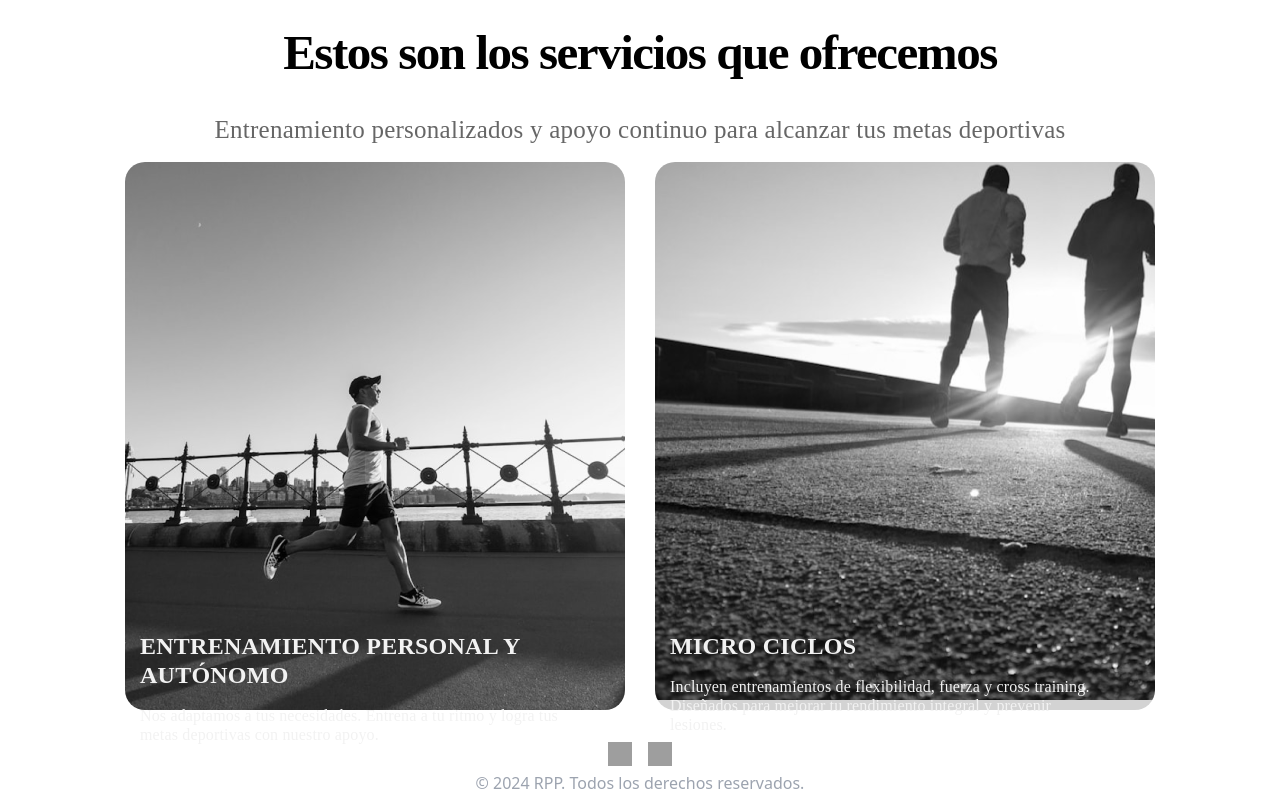
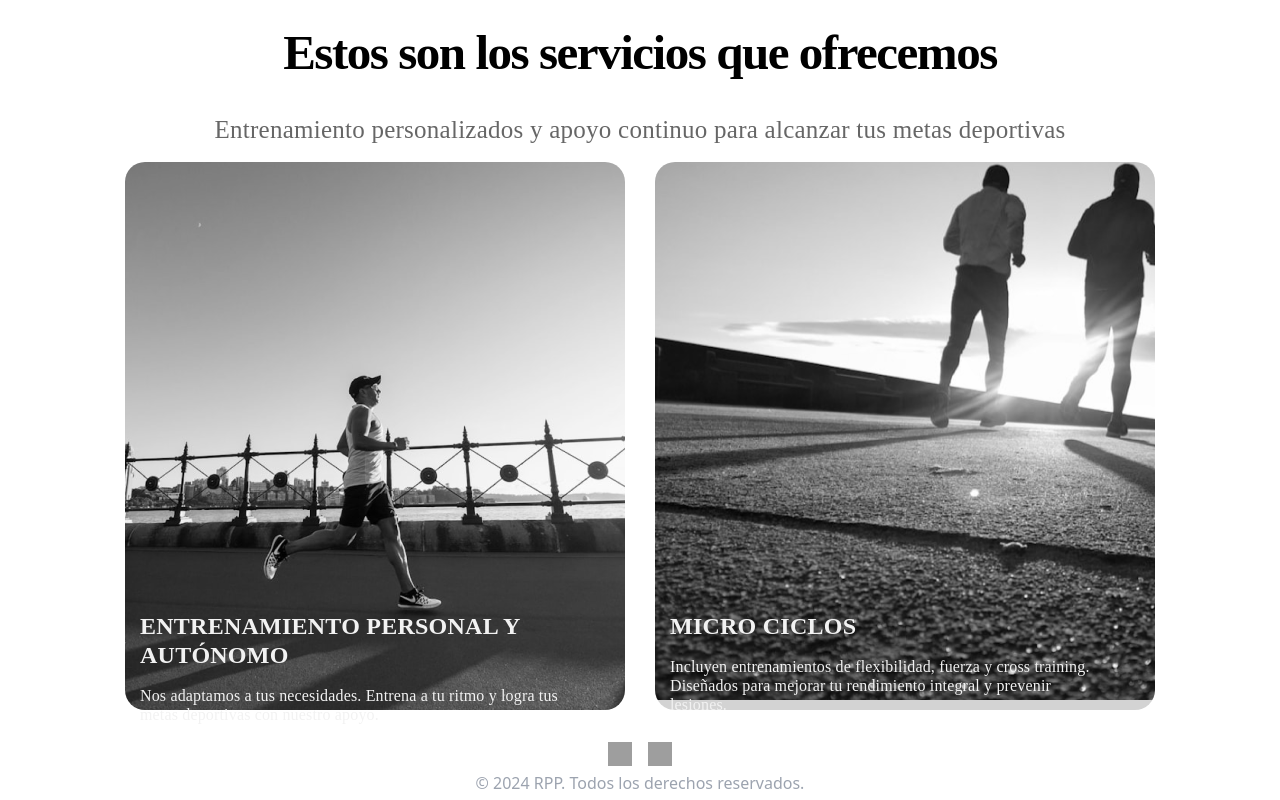
Before and after one commit to RunningPersonalPlan/webPage, a React (Vite) app in the folder Rpp/: page / in a window 1280 px wide. Shown: the part 977-1777 px from the top of the page. Built offline with nearby package versions, Linux system fonts and the light colour scheme; grey boxes are pictures that could not be loaded.

Commit message:
fix: card servicios h1 h2

```diff
--- a/Rpp/src/views/Home.css
+++ b/Rpp/src/views/Home.css
@@ -159,7 +159,7 @@
   }
 
   .e-personal h1 {
-    margin-top: 470px;
+    margin-top: 450px;
     margin-left: 15px;
     margin-right: 20px;
     color: var(--White, #F2F2F2);
@@ -194,7 +194,7 @@
   }
 
   .e-personal1 h1 {
-    margin-top: 470px;
+    margin-top: 450px;
     margin-left: 15px;
     margin-right: 20px;
     color: var(--White, #F2F2F2);
```
